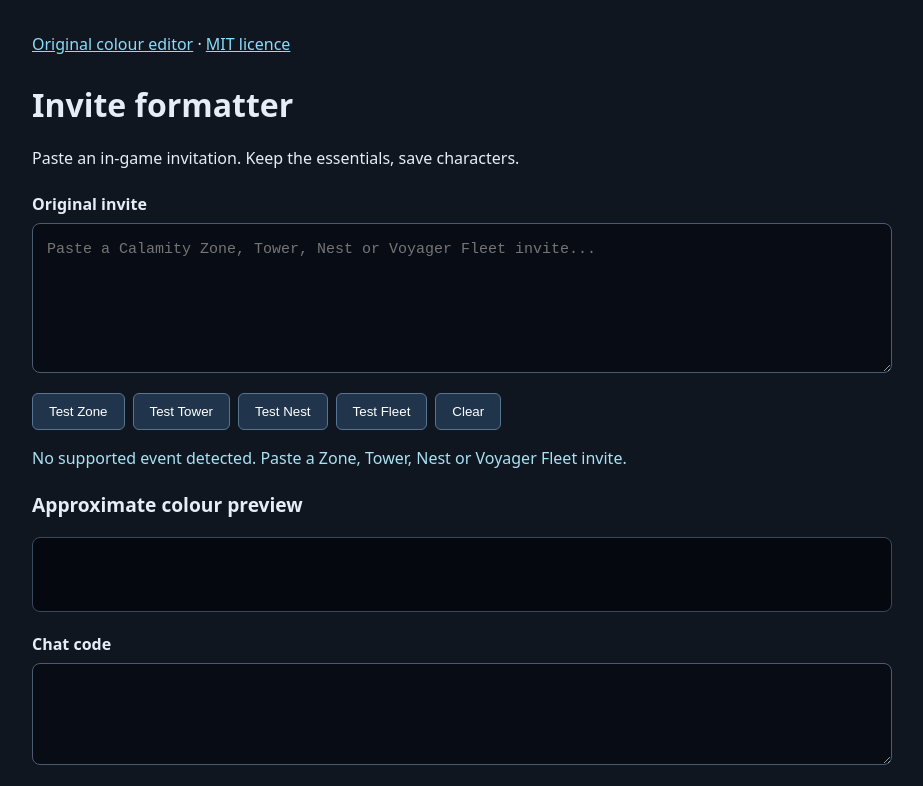
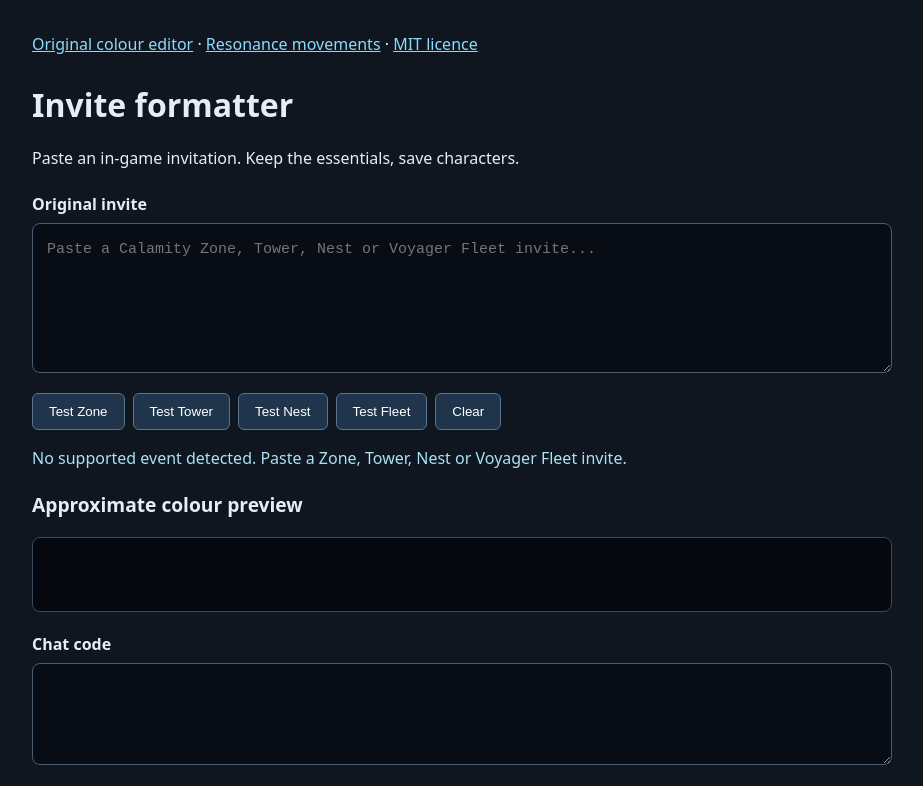
Before and after one commit to titanlyy/chat-colorizer-once-human, a plain HTML site: page invites.html in a window 1280 px wide. Shown: the top 786 px of the page, without its empty margins (178-1101 px from the left). Drawn offline with Linux system fonts and the light colour scheme.

Commit message:
Link resonance formatter from invites page

```diff
--- a/invites.html
+++ b/invites.html
@@ -1,6 +1,6 @@
 <!doctype html>
 <html lang="en"><head><meta charset="utf-8"><meta name="viewport" content="width=device-width,initial-scale=1"><title>Once Human Invite Formatter</title><link rel="stylesheet" href="css/invites.css"></head>
-<body><main><nav><a href="index.html">Original colour editor</a> · <a href="LICENSE">MIT licence</a></nav><h1>Invite formatter</h1><p>Paste an in-game invitation. Keep the essentials, save characters.</p>
+<body><main><nav><a href="index.html">Original colour editor</a> · <a href="resonance.html">Resonance movements</a> · <a href="LICENSE">MIT licence</a></nav><h1>Invite formatter</h1><p>Paste an in-game invitation. Keep the essentials, save characters.</p>
 <label for="invite-input">Original invite</label><textarea id="invite-input" rows="5" placeholder="Paste a Calamity Zone, Tower, Nest or Voyager Fleet invite..."></textarea>
 <fieldset id="tower-level-box" hidden><legend>Calamity Tower level</legend><label class="choice"><input type="radio" name="tower-level" value="80"> Lv80</label><label class="choice"><input type="radio" name="tower-level" value="90"> Lv90</label><label class="choice"><input type="radio" name="tower-level" value="100"> Lv100</label><p id="tower-level-note" aria-live="polite"></p></fieldset>
 <div class="buttons"><button data-sample="0">Test Zone</button><button data-sample="1">Test Tower</button><button data-sample="2">Test Nest</button><button data-sample="3">Test Fleet</button><button id="invite-clear">Clear</button></div>
```
